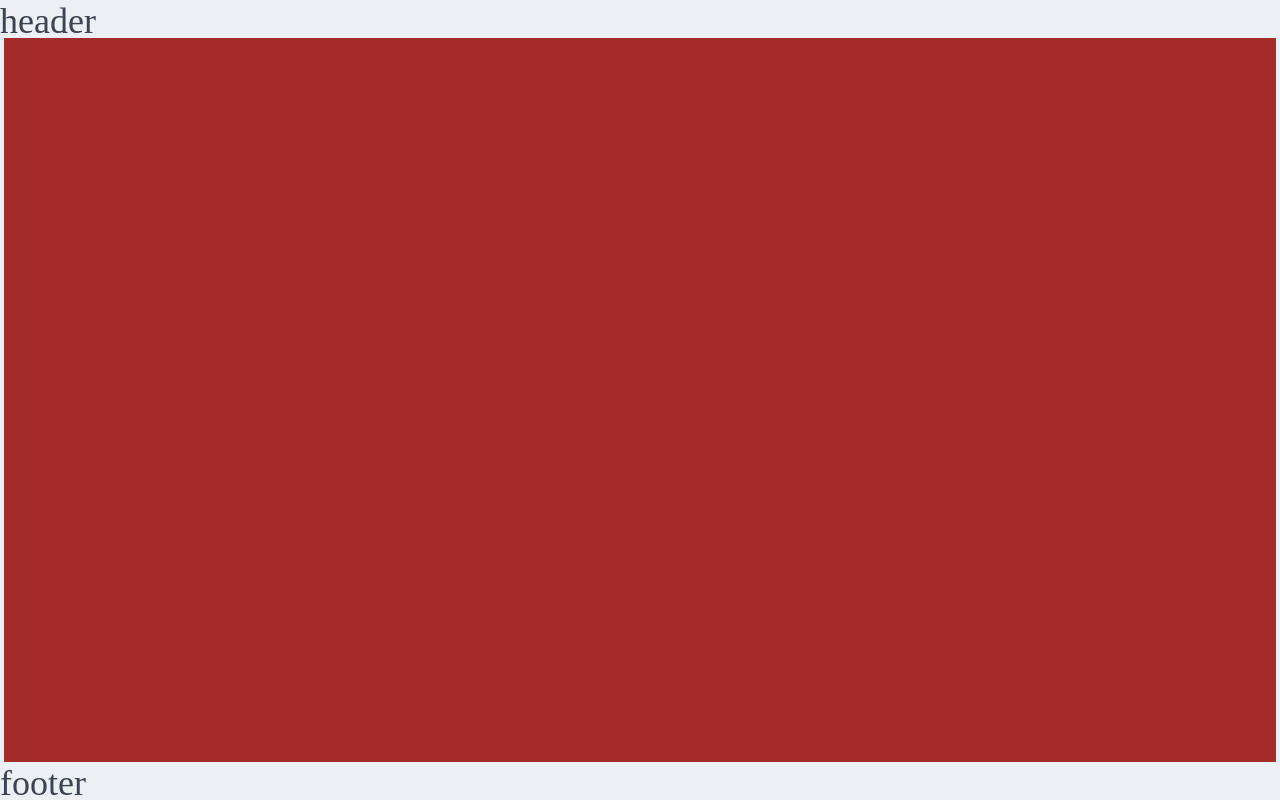
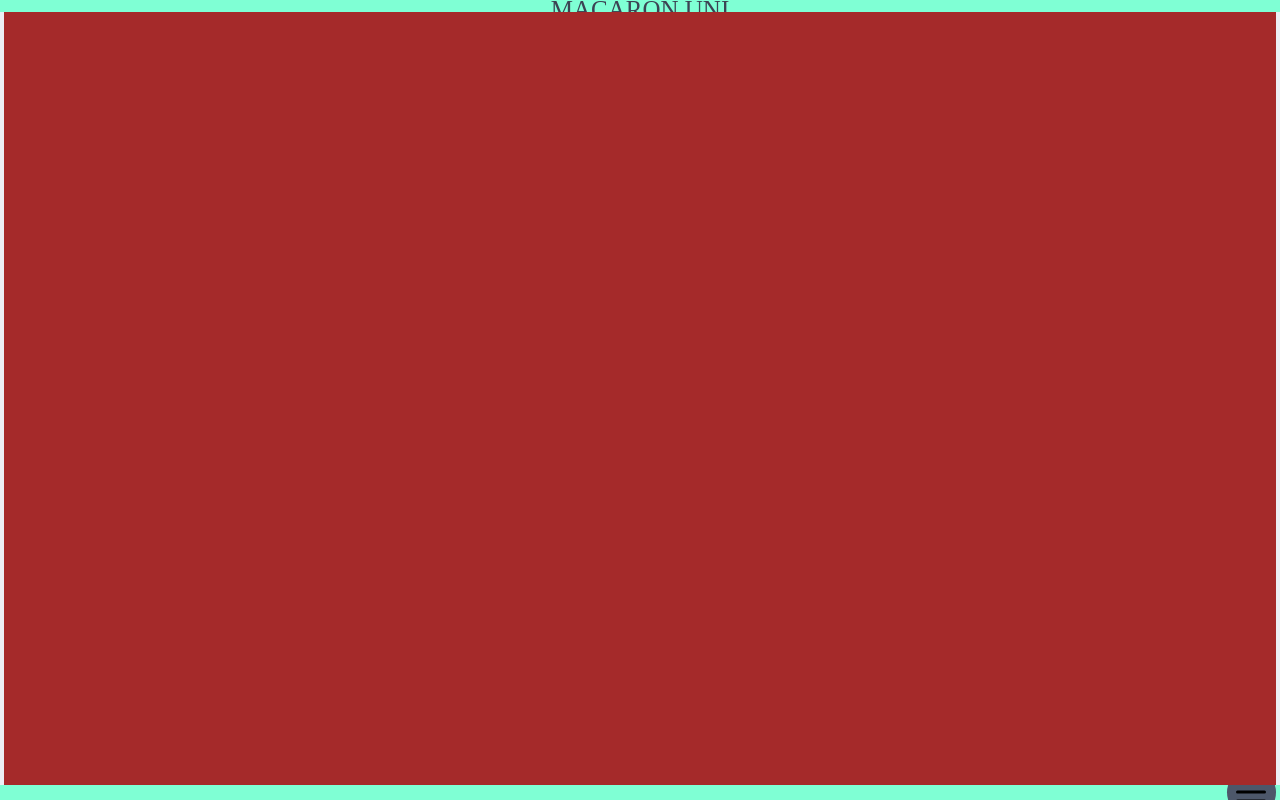
Before and after one commit to deneb-kaitos/macarons-uni, a SvelteKit app in the folder sources/front-end/: page / in a window 1280 px wide. Built offline with nearby package versions, Linux system fonts and the light colour scheme.

Commit message:
restructured header & footer

```diff
--- a/sources/front-end/src/app.html
+++ b/sources/front-end/src/app.html
@@ -10,10 +10,8 @@
     %sveltekit.head%
   </head>
   <body>
-    <header>header</header>
-    <main id="app" data-sveltekit-preload-data="hover">
+    <div id="app" data-sveltekit-preload-data="hover">
       %sveltekit.body%
-    </main>
-    <footer>footer</footer>
+    </div>
   </body>
 </html>
--- a/sources/front-end/src/lib/components/footer/Footer.svelte
+++ b/sources/front-end/src/lib/components/footer/Footer.svelte
@@ -10,6 +10,7 @@
     align-items: center;
     padding: min(0.5vh, 0.5vw);
     background-color: aquamarine;
+    height: var(--footer-height);
 
     & button {
       display: flex;
--- a/sources/front-end/src/lib/components/header/Header.svelte
+++ b/sources/front-end/src/lib/components/header/Header.svelte
@@ -6,6 +6,7 @@
     justify-content: center;
     align-items: center;
     font-variant: all-petite-caps;
+    height: var(--header-heights);
 
     background-color: aquamarine;
   }
--- a/sources/front-end/src/routes/+layout.svelte
+++ b/sources/front-end/src/routes/+layout.svelte
@@ -1,4 +1,11 @@
+<script>
+  import Header from "$lib/components/header/Header.svelte";
+  import Footer from "$lib/components/footer/Footer.svelte";
+</script>
 <style>
 </style>
-
-<slot />
+<Header />
+<main>
+  <slot />
+</main>
+<Footer />
```
